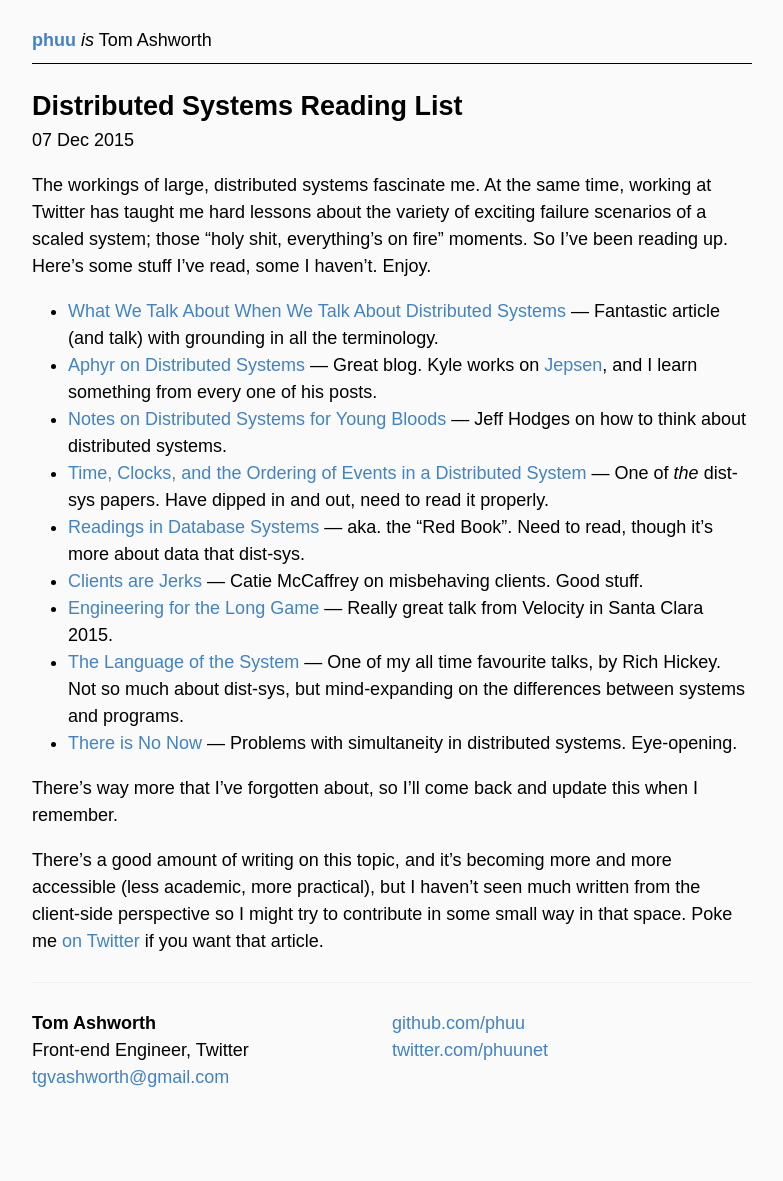
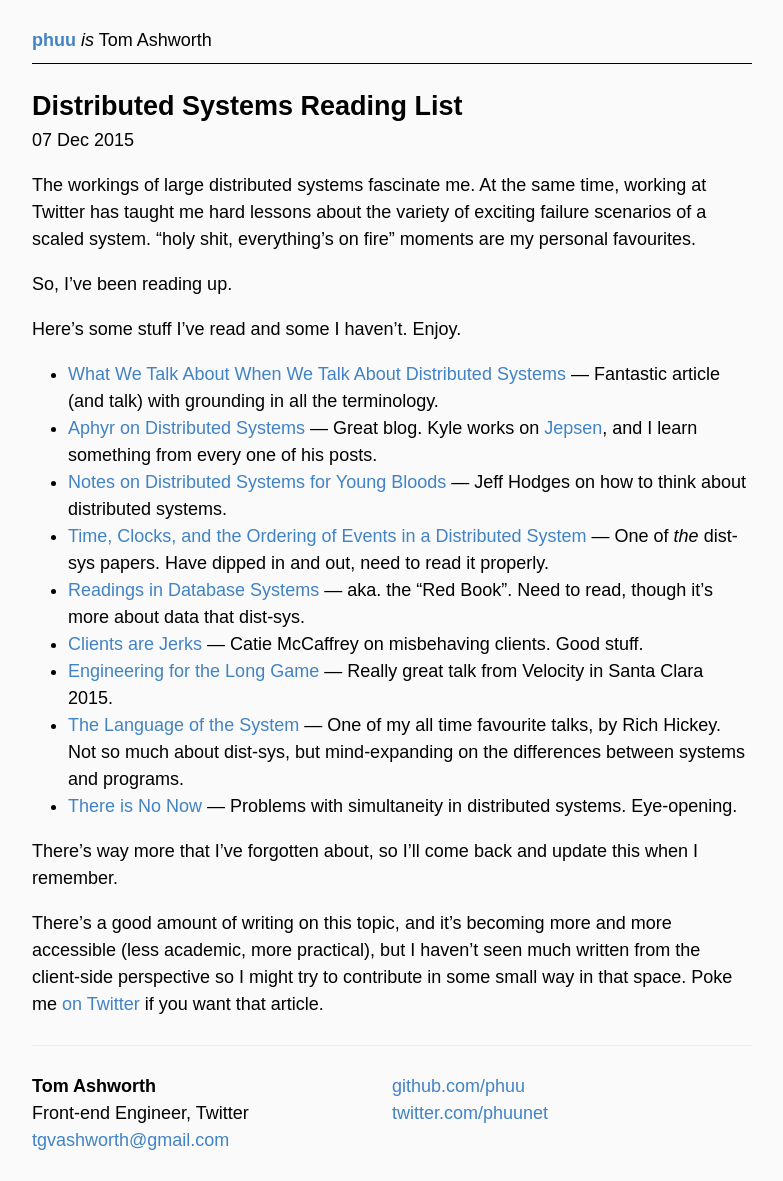
Before and after one commit to tgvashworth/tgvashworth.github.io, a Jekyll site: the page built from _posts/2015-12-7-distributed-systems-reading-list.md, in a window 1280 px wide. Shown: the whole page, without its empty margins (248-1031 px from the left). Built offline with Jekyll 4.4.1, drawn with Linux system fonts in a browser that asks for light colours; some web fonts are replaced; Markdown is read by kramdown in place of the engine named in the settings; before the commit the page ends 1118 px from its top, so only the background shows below that.

Commit message:
dist tweaks

```diff
--- a/_posts/2015-12-7-distributed-systems-reading-list.md
+++ b/_posts/2015-12-7-distributed-systems-reading-list.md
@@ -4,7 +4,11 @@ date: 2015-12-7
 layout: post
 ---
 
-The workings of large, distributed systems fascinate me. At the same time, working at Twitter has taught me hard lessons about the variety of exciting failure scenarios of a scaled system; those "holy shit, everything's on fire" moments. So I've been reading up. Here's some stuff I've read, some I haven't. Enjoy.
+The workings of large distributed systems fascinate me. At the same time, working at Twitter has taught me hard lessons about the variety of exciting failure scenarios of a scaled system. "holy shit, everything's on fire" moments are my personal favourites.
+
+So, I've been reading up.
+
+Here's some stuff I've read and some I haven't. Enjoy.
 
 - [What We Talk About When We Talk About Distributed Systems](http://videlalvaro.github.io/2015/12/learning-about-distributed-systems.html) — Fantastic article (and talk) with grounding in all the terminology.
 - [Aphyr on Distributed Systems](https://aphyr.com/tags/Distributed-Systems) — Great blog. Kyle works on [Jepsen](https://github.com/aphyr/jepsen), and I learn something from every one of his posts.
```
